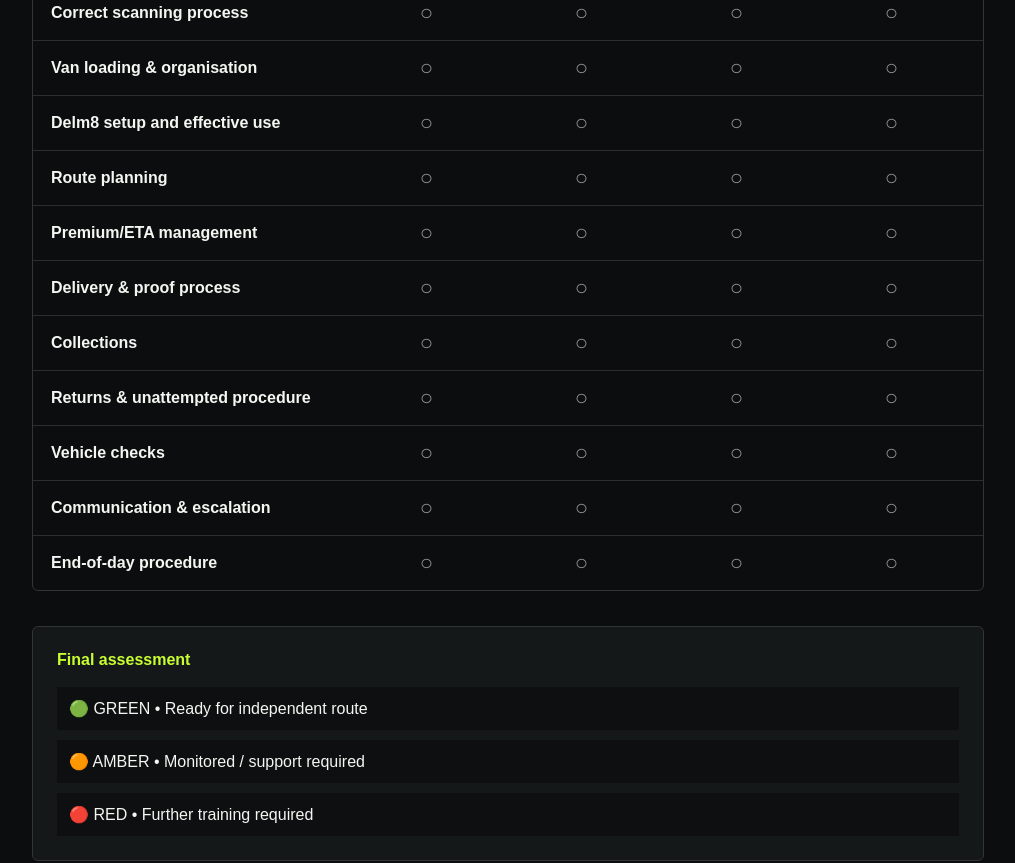
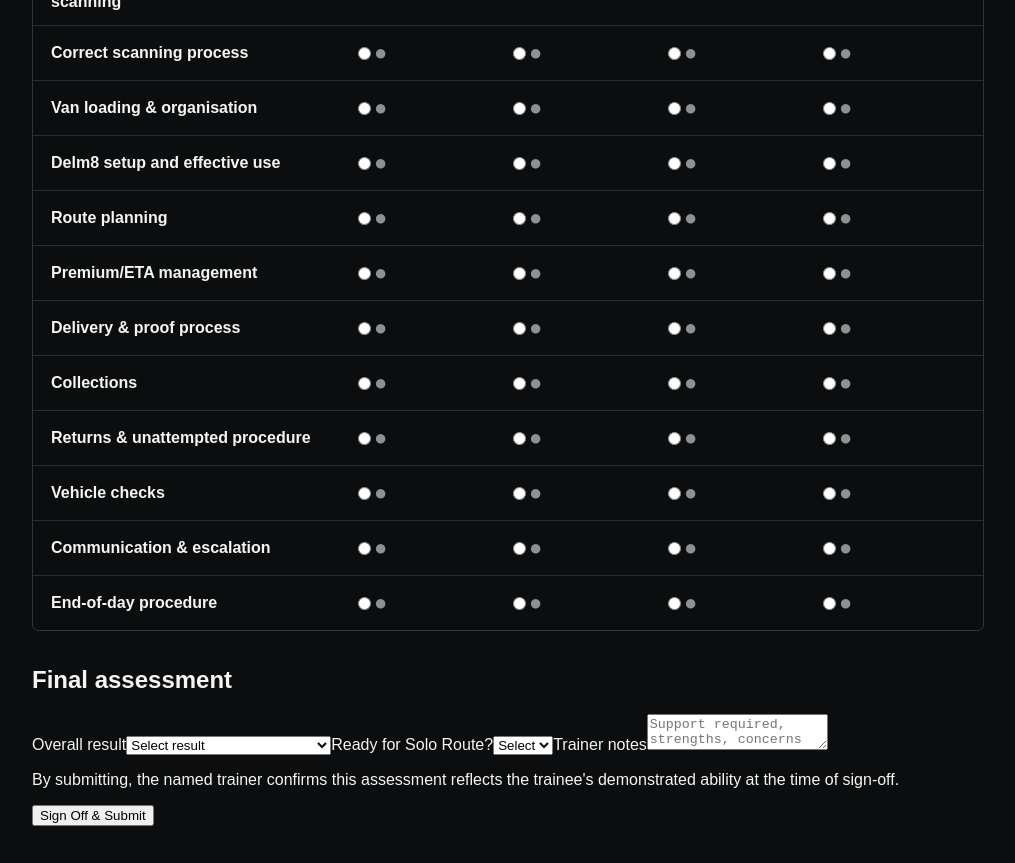
Before and after one commit to 4x4masterb-pixel/easydrop-driver-hub, a Next.js app: page /trainer in a window 1280 px wide. Shown: the part 480-1343 px from the top of the page, without its empty margins (132-1147 px from the left). After the commit the page ends 1306 px from the top, so only its background shows below. Built offline with nearby package versions, Linux system fonts and the light colour scheme.

Commit message:
Build interactive trainer sign-off workflow

```diff
--- a/app/trainer/page.js
+++ b/app/trainer/page.js
@@ -1,2 +1,17 @@
+"use client";
+import {useState} from "react";
 const checks=["Depot arrival & preparation","Locate all pallets/cages before scanning","Correct scanning process","Van loading & organisation","Delm8 setup and effective use","Route planning","Premium/ETA management","Delivery & proof process","Collections","Returns & unattempted procedure","Vehicle checks","Communication & escalation","End-of-day procedure"];
-export default function Trainer(){return <main className="inner wide"><a href="/">← Home</a><p className="eyebrow">TRAINER HUB</p><h1>Trainee assessment</h1><p className="lead">Use this standard to assess practical ability. A trainee should only be marked competent when they can perform the task reliably without prompting.</p><div className="assessment"><div className="assHead"><b>Competency</b><span>Explained</span><span>Demo</span><span>Practised</span><span>Competent</span></div>{checks.map(x=><div className="assRow" key={x}><b>{x}</b><span>○</span><span>○</span><span>○</span><span>○</span></div>)}</div><div className="status"><b>Final assessment</b><span>🟢 GREEN • Ready for independent route</span><span>🟠 AMBER • Monitored / support required</span><span>🔴 RED • Further training required</span></div><h2>Ready for Solo Route</h2><p className="lead">Final sign-off belongs to an authorised trainer or manager. Persistent trainee records, named trainer sign-off and history will be connected to secure accounts.</p></main>}
+const levels=["Explained","Demonstrated","Practised","Competent"];
+export default function Trainer(){
+ const [trainer,setTrainer]=useState(""),[trainee,setTrainee]=useState(""),[scores,setScores]=useState({}),[outcome,setOutcome]=useState(""),[solo,setSolo]=useState(""),[notes,setNotes]=useState(""),[status,setStatus]=useState("");
+ const complete=trainer.trim()&&trainee.trim()&&checks.every(c=>scores[c])&&outcome&&solo;
+ async function submit(e){e.preventDefault();if(!complete){setStatus("Complete every field and competency before sign-off.");return}
+ setStatus("Submitting signed assessment...");
+ const r=await fetch("/api/training-signoff",{method:"POST",headers:{"Content-Type":"application/json"},body:JSON.stringify({trainer:trainer.trim(),trainee:trainee.trim(),scores,outcome,solo,notes})});
+ const data=await r.json().catch(()=>({}));
+ setStatus(r.ok?"✓ Assessment signed and submitted.":data.error||"Submission failed. Please try again.");
+ }
+ return <main className="inner wide"><a href="/">← Home</a><p className="eyebrow">TRAINER HUB</p><h1>Trainee assessment</h1><p className="lead">Complete the practical assessment, record the final outcome and submit the signed training record.</p>
+ <form onSubmit={submit}><div className="identity"><label>Trainer name<input value={trainer} onChange={e=>setTrainer(e.target.value)} placeholder="Full name"/></label><label>Trainee name<input value={trainee} onChange={e=>setTrainee(e.target.value)} placeholder="Full name"/></label></div>
+ <div className="assessment"><div className="assHead"><b>Competency</b>{levels.map(x=><span key={x}>{x}</span>)}</div>{checks.map(c=><div className="assRow" key={c}><b>{c}</b>{levels.map(l=><label className="radio" key={l}><input type="radio" name={c} checked={scores[c]===l} onChange={()=>setScores({...scores,[c]:l})}/><span>●</span></label>)}</div>)}</div>
+ <div className="finalBox"><h2>Final assessment</h2><label>Overall result<select value={outcome} onChange={e=>setOutcome(e.target.value)}><option value="">Select result</option><option>GREEN - Independent</option><option>AMBER - Support required</option><option>RED - Further training required</option></select></label><label>Ready for Solo Route?<select value={solo} onChange={e=>setSolo(e.target.value)}><option value="">Select</option><option>YES</option><option>NO</option></select></label><label>Trainer notes<textarea value={notes} onChange={e=>setNotes(e.target.value)} placeholder="Support required, strengths, concerns or follow-up actions..."/></label><p className="declaration">By submitting, the named trainer confirms this assessment reflects the trainee's demonstrated ability at the time of sign-off.</p><button type="submit">Sign Off & Submit</button>{status&&<p className="submitStatus">{status}</p>}</div></form></main>}
```
